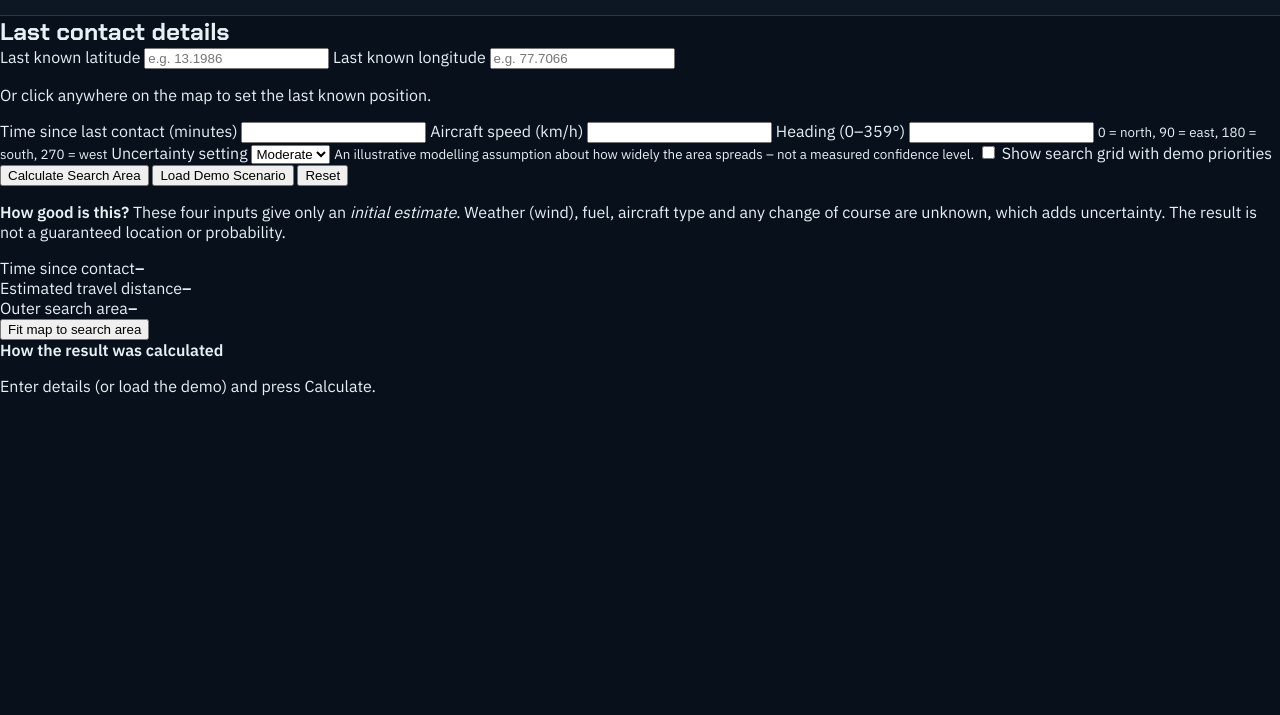
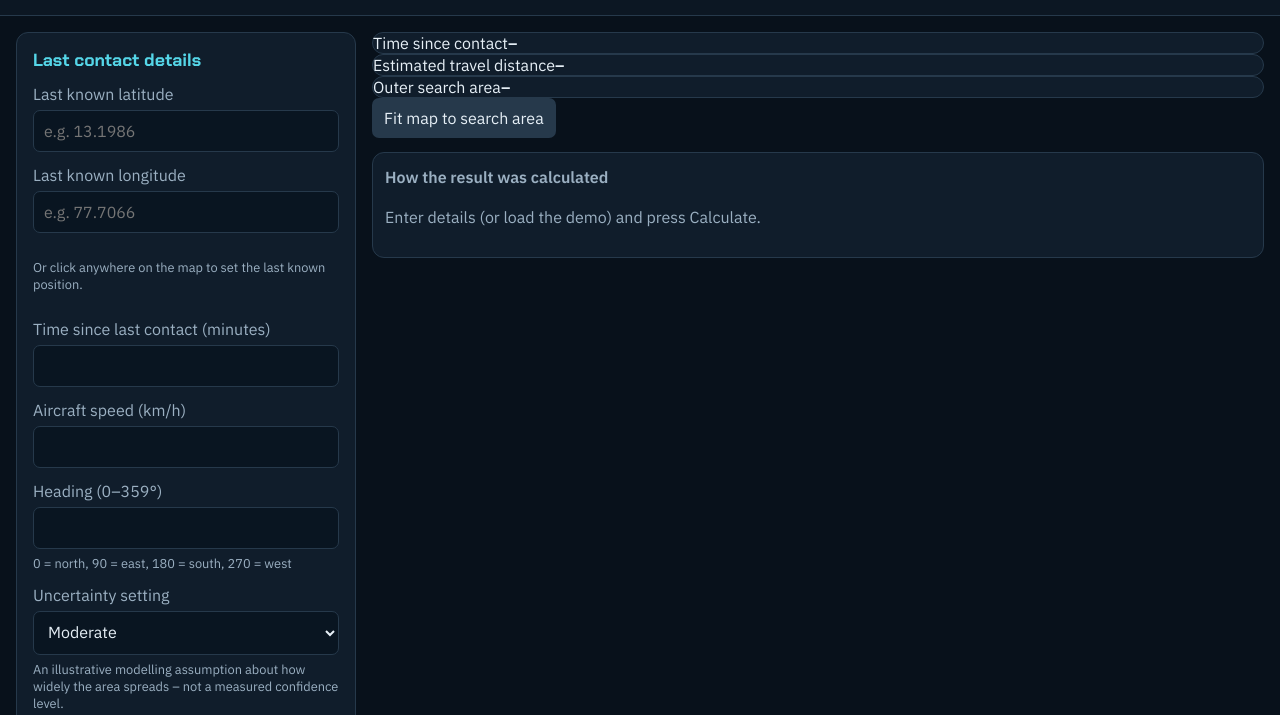
Before and after one commit to suryadipesh/bst_error_404, a plain HTML site: page index.html in a window 1280 px wide. Shown: the part 85-800 px from the top of the page. Drawn offline with nearby package versions, Linux system fonts and the light colour scheme; a script that the page names is missing.

Commit message:
style: add dashboard layout and form styles

```diff
--- a/style.css
+++ b/style.css
@@ -92,3 +92,104 @@ h1 {
     transform: rotate(360deg);
   }
 }
+main {
+  display: grid;
+  grid-template-columns: 340px 1fr;
+  gap: 16px;
+  padding: 16px;
+}
+
+#panel,
+.card,
+.note {
+  border: 1px solid var(--line);
+  border-radius: 12px;
+  background: var(--panel);
+}
+
+#panel {
+  padding: 16px;
+}
+
+form {
+  display: grid;
+  gap: 13px;
+}
+
+h2 {
+  color: var(--cyan);
+  font-size: 1.1rem;
+}
+
+label {
+  display: grid;
+  gap: 6px;
+  color: var(--muted);
+}
+
+input,
+select,
+button {
+  font: inherit;
+}
+
+input,
+select {
+  width: 100%;
+  padding: 10px;
+  border: 1px solid var(--line);
+  border-radius: 7px;
+  background: #091521;
+  color: var(--text);
+}
+
+label small,
+.hint {
+  color: var(--muted);
+  font-size: 0.8rem;
+}
+
+.chk {
+  display: flex;
+  align-items: center;
+}
+
+.chk input {
+  width: auto;
+}
+
+.btns {
+  display: grid;
+  gap: 8px;
+}
+
+button {
+  padding: 10px 12px;
+  border: 0;
+  border-radius: 7px;
+  cursor: pointer;
+}
+
+.primary {
+  background: var(--cyan);
+  color: #06121b;
+  font-weight: 700;
+}
+
+.demo {
+  background: var(--amber);
+  color: #201607;
+}
+
+#reset,
+#fit {
+  background: #26394b;
+  color: var(--text);
+}
+
+.note {
+  margin-top: 14px;
+  padding: 12px;
+  color: var(--muted);
+  line-height: 1.5;
+}
```
